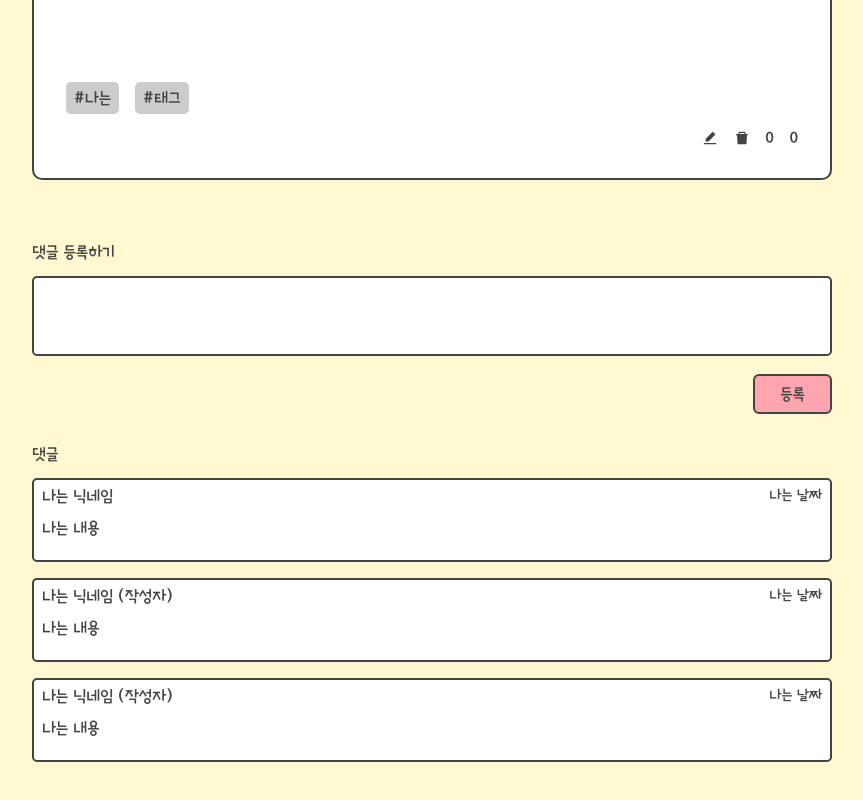
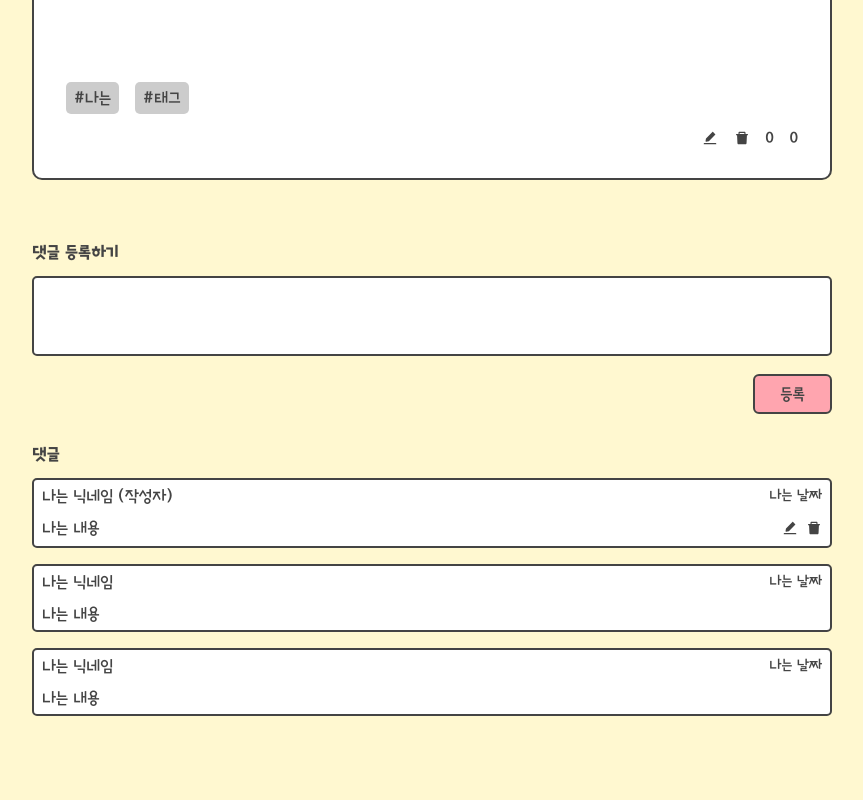
Before and after one commit to codestates-seb/seb44_main_001, a React (Vite) app in the folder client/: page /details in a window 1280 px wide. Shown: the part 718-1518 px from the top of the page, without its empty margins (208-1071 px from the left). After the commit the page ends 1482 px from the top, so only its background shows below. Built offline with nearby package versions, Linux system fonts and the light colour scheme.

Commit message:
Chore: 기타 수정

```diff
--- a/client/src/pages/Details/components.tsx/Article.tsx
+++ b/client/src/pages/Details/components.tsx/Article.tsx
@@ -38,7 +38,7 @@ export default function Article() {
       </ContentSection>
       <TagSection>
         {data.tags.map((tag) => (
-          <div>{`#${tag}`}</div>
+          <div key={tag}>{`#${tag}`}</div>
         ))}
       </TagSection>
       <InfoSection>
--- a/client/src/pages/Details/components.tsx/CommentInput.tsx
+++ b/client/src/pages/Details/components.tsx/CommentInput.tsx
@@ -25,8 +25,8 @@ const Container = styled.section`
 `;
 
 const TitleSection = styled.section`
-  font-size: var(--font-size-s);
   margin-bottom: 1rem;
+  font-family: 'BR-Bold';
 `;
 
 const InputSection = styled.section`
--- a/client/src/pages/Details/components.tsx/CommentList.tsx
+++ b/client/src/pages/Details/components.tsx/CommentList.tsx
@@ -1,5 +1,6 @@
 import { styled } from 'styled-components';
 import { COMMENT } from '../../../common/util/constantValue';
+import { AiFillDelete, AiFillEdit } from 'react-icons/ai';
 
 export default function CommentList() {
   const user = { memberId: 1 };
@@ -29,16 +30,22 @@ export default function CommentList() {
       <div>{COMMENT}</div>
       {data.map((data) => {
         return (
-          <ListSection>
+          <ListSection key={data.memberId}>
             <div>
               <div>
                 {user.memberId === data.memberId
-                  ? data.nickname
-                  : `${data.nickname} (작성자)`}
+                  ? `${data.nickname} (작성자)`
+                  : data.nickname}
               </div>
               <div>{data.createdAt}</div>
             </div>
-            <div>{data.content}</div>
+            <div>
+              <div>{data.content}</div>
+              <div>
+                {user.memberId === data.memberId && <AiFillEdit />}
+                {user.memberId === data.memberId && <AiFillDelete />}
+              </div>
+            </div>
           </ListSection>
         );
       })}
@@ -52,6 +59,7 @@ const Container = styled.section`
 
   > :first-child {
     margin-bottom: 1rem;
+    font-family: 'BR-Bold';
   }
 `;
 
@@ -73,6 +81,13 @@ const ListSection = styled.section`
   }
 
   > :nth-child(2) {
-    margin-bottom: 1rem;
+    display: flex;
+    justify-content: space-between;
+
+    > :nth-child(2) {
+      > * {
+        margin-left: 0.5rem;
+      }
+    }
   }
 `;
--- a/client/src/pages/Write/components/TagsInput.tsx
+++ b/client/src/pages/Write/components/TagsInput.tsx
@@ -57,11 +57,12 @@ export default function TagsInput({ data }: { data: PostData }) {
 const Tags = styled.div`
   display: flex;
   font-size: var(--font-size-s);
+  flex-wrap: wrap;
 
   > div {
     display: flex;
     align-items: center;
-    margin-right: 0.5rem;
+    margin: 0 0.5rem 0.5rem 0;
     padding: 0.5rem;
     border-radius: 5px;
     background: var(--color-gray);
```
